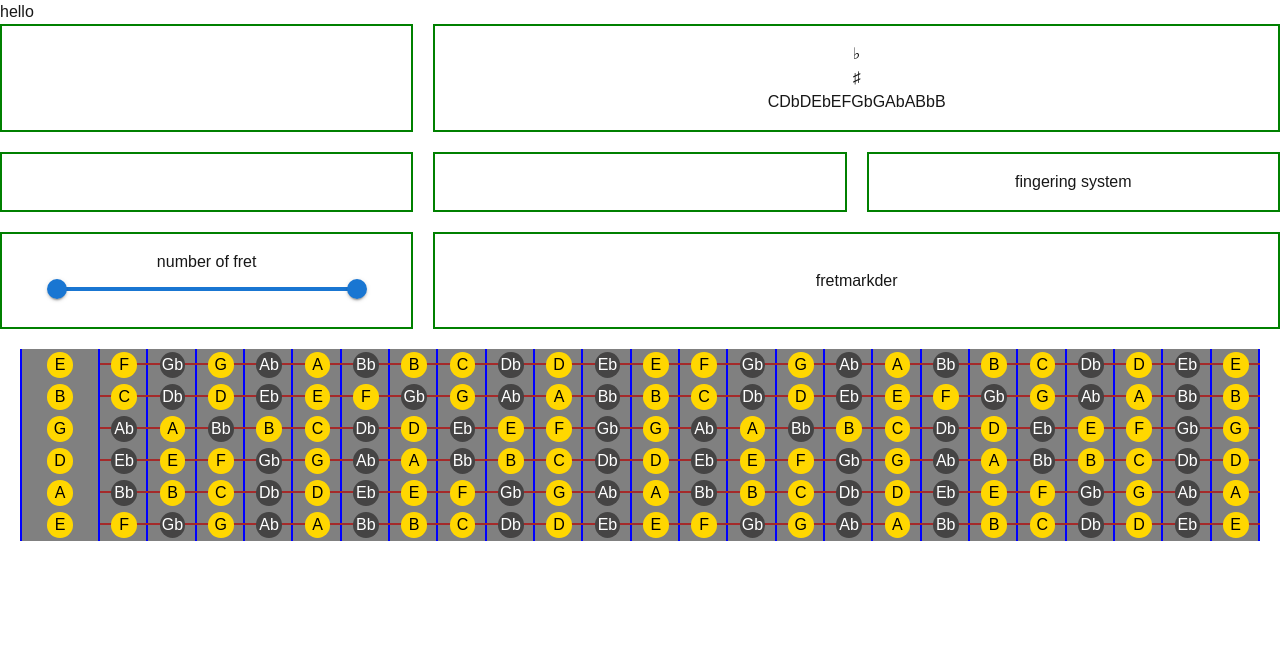
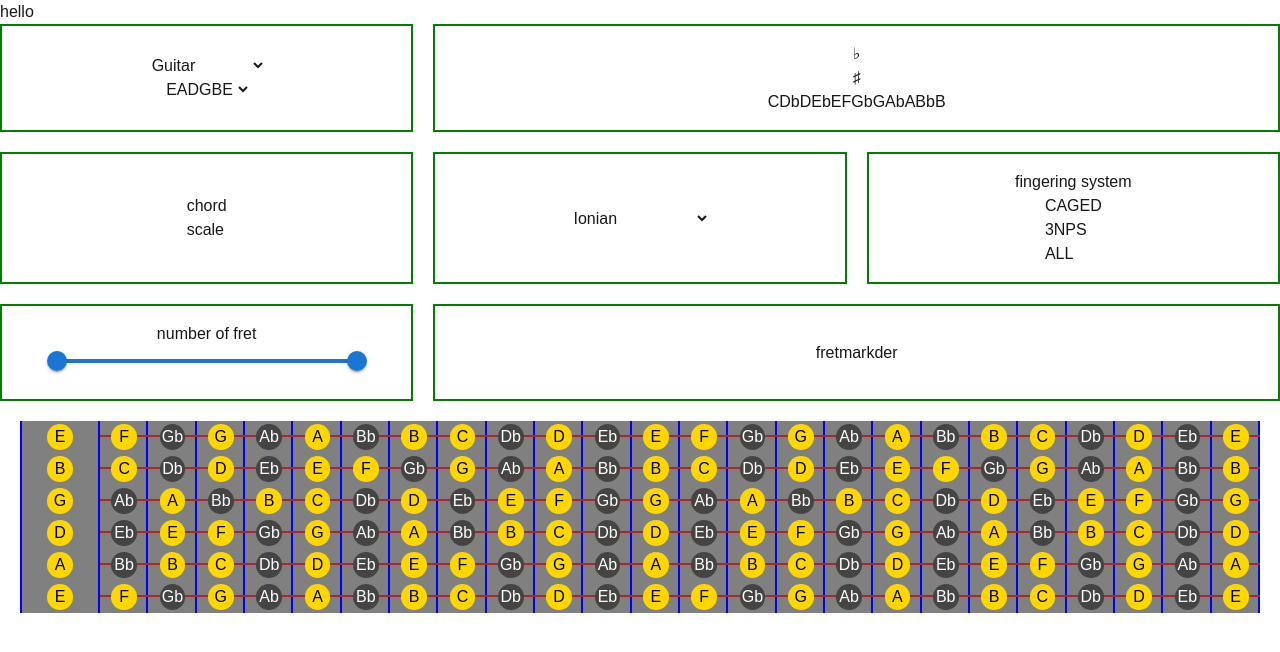
Before and after one commit to jxxnghwxn/fretboard, a Next.js app: page / in a window 1280 px wide. Shown: the top 652 px of the page. Built offline with nearby package versions, Linux system fonts and the light colour scheme.

Commit message:
add selecting chord and scale

```diff
--- a/app/components/FretboardGet.tsx
+++ b/app/components/FretboardGet.tsx
@@ -1,5 +1,5 @@
 // import Image from 'next/image';
-import { notes, instruments, systems, tunings } from '@/lib/music';
+import { notes, instruments, scaleTypes, tunings } from '@/lib/music';
 
 import s from '@/styles/FretboardGet.module.css';
 
@@ -18,7 +18,7 @@ export default function FretboardGet({ fretState }) {
   const numberOfFrets = fretEnd - fretStart + 1;
 
   const selectedKey = fretState.key;
-  const selectedSystem = systems[fretState.system].degree; // from user input
+  const selectedSystem = scaleTypes[fretState.scaleType].degree; // from user input
 
   const selectedNotesArray =
     fretState.accidental === 'flat' ? notes.flat : notes.sharp;
--- a/app/components/FretboardSet.tsx
+++ b/app/components/FretboardSet.tsx
@@ -1,11 +1,29 @@
-import { notes, instruments, tunings, systems } from '@/lib/music';
-// import { selectedNotesArray } from '@/lib/constant';
+// import { useState } from 'react';
+
+import {
+  notes,
+  instruments,
+  tunings,
+  scaleTypes,
+  chordTypes,
+} from '@/lib/music';
 
 // CSS
 import s from '@/styles/FretboardSet.module.css';
+
+// other Components
 import RangeSlider from './RangeSlider';
+// import PopUpSelectSystem from './PopUpSelectSystem';
 
 export default function FretboardSet({ fretState, updateFretState }) {
+  // const [popUpIsOpen, setPopUpIsOpen] = useState(false);
+  // const openPopUp = () => {
+  //   setPopUpIsOpen(true);
+  // };
+  // const closePopUp = () => {
+  //   setPopUpIsOpen(false);
+  // };
+
   const selectedNotesArray =
     fretState.accidental === 'flat' ? notes.flat : notes.sharp;
   const notesArray = [
@@ -19,17 +37,43 @@ export default function FretboardSet({ fretState, updateFretState }) {
         {/*instrument and tuning*/}
         <div className={`${s.item}`}>
           <div>
-            <label htmlFor='instrument'></label>
+            <div className={`hidden`}>instrument</div>
+            <select
+              id='instrument'
+              value={fretState.instrument}
+              onChange={(e) => updateFretState('instrument', e.target.value)}
+            >
+              {Object.entries(instruments).map(([key, { name }]) => (
+                <option value={key} key={key}>
+                  {name}
+                </option>
+              ))}
+            </select>
           </div>
           <div>
-            <label htmlFor='tuning'></label>
+            <div className={`hidden`}>tuning</div>
+            <select
+              id='tuning'
+              value={fretState.tuning}
+              onChange={(e) => {
+                updateFretState('tuning', e.target.value);
+              }}
+            >
+              {Object.entries(tunings[fretState.instrument]).map(
+                ([tuningKey, tuningValue]) => (
+                  <option value={tuningKey} key={tuningKey}>
+                    {tuningValue}
+                  </option>
+                )
+              )}
+            </select>
           </div>
         </div>
 
         {/*accidental and note*/}
         <div className={`${s.item} col-span-2`}>
           <div>
-            <label className={`hidden`}>accidental</label>
+            <div className={`hidden`}>accidental</div>
             <div>
               <div
                 onClick={() => updateFretState('accidental', 'flat')}
@@ -46,7 +90,7 @@ export default function FretboardSet({ fretState, updateFretState }) {
             </div>
           </div>
           <div>
-            <label htmlFor='note'></label>
+            <div className={`hidden`}>note</div>
             <div className={`flex`}>
               {notesArray.map((note, idx) => (
                 <div key={idx}>{note}</div>
@@ -55,40 +99,76 @@ export default function FretboardSet({ fretState, updateFretState }) {
           </div>
         </div>
 
-        {/*chord or sclae*/}
+        {/*system type*/}
         <div className={`${s.item}`}>
-          <label htmlFor=''></label>
+          <div className={`hidden`}></div>
+          <div>
+            <div onClick={() => updateFretState('systemType', 'chord')}>
+              chord
+            </div>
+            <div onClick={() => updateFretState('systemType', 'scale')}>
+              scale
+            </div>
+          </div>
         </div>
 
-        {/*specific chord or scale*/}
+        {/*scale type, chord type*/}
         <div className={`${s.item}`}>
-          <label htmlFor='system'></label>
+          <div className={`hidden`}></div>
+          <select
+            id='system'
+            value={
+              fretState.systemType === 'scale'
+                ? fretState.scaleType
+                : fretState.chordType
+            }
+            onChange={(e) =>
+              updateFretState(
+                fretState.systemType === 'scale' ? 'scaleType' : 'chordType',
+                e.target.value
+              )
+            }
+          >
+            {Object.entries(
+              fretState.systemType === 'scale' ? scaleTypes : chordTypes
+            ).map(([key, { name }]) => (
+              <option value={key} key={key}>
+                {name}
+              </option>
+            ))}
+          </select>
         </div>
 
         {/*fingering system*/}
         <div className={`${s.item}`}>
-          <label htmlFor='fingerSystem'>fingering system</label>
-          {/* <div>
-            <div onClick={updateFretState('fingerSystem', 'CAGED')}>CAGED</div>
-            <div onClick={updateFretState('fingerSystem', '3NPS')}>3NPS</div>
-            <div onClick={updateFretState('fingerSystem', 'ALL')}>ALL</div>
-          </div> */}
+          <div htmlFor='fingerSystem'>fingering system</div>
+          <div>
+            <div onClick={() => updateFretState('fingerSystem', 'CAGED')}>
+              CAGED
+            </div>
+            <div onClick={() => updateFretState('fingerSystem', '3NPS')}>
+              3NPS
+            </div>
+            <div onClick={() => updateFretState('fingerSystem', 'ALL')}>
+              ALL
+            </div>
+          </div>
         </div>
 
         {/*number of fret*/}
         <div className={`${s.item}`}>
-          <label htmlFor='number of fret'>number of fret</label>
+          <div>number of fret</div>
           <RangeSlider settings={fretState} updateSetting={updateFretState} />
         </div>
 
         {/*fret marker*/}
         <div className={`${s.item} col-span-2`}>
-          <label htmlFor='fretmarker'>fretmarkder</label>
+          <div>fretmarkder</div>
         </div>
       </div>
 
       {/* <div className="temp">
-        <label htmlFor=""></label>
+        <div htmlFor=""></div>
         <select name="" id="">
           <option value=""></option>
           <option value=""></option>
--- /dev/null
+++ b/app/components/PopUpSelectSystem.tsx
@@ -0,0 +1,3 @@
+export default function PopUpSelectSystem() {
+  return <div>htl</div>;
+}
--- a/app/lib/reducer.ts
+++ b/app/lib/FretState.ts
@@ -3,8 +3,9 @@ interface FretState {
   tuning: string;
   accidental: 'flat' | 'sharp';
   key: string;
-  harmonySet: string;
-  system: string;
+  systemType: string;
+  scaleType: string;
+  chordType: string;
   fingerSystem: string;
   fretRange: [number, number];
   fretmarker: {
@@ -20,8 +21,9 @@ export const initFretState: FretState = {
   tuning: 'standard',
   accidental: 'flat',
   key: 'C',
-  harmonySet: 'scale',
-  system: 'ionian',
+  systemType: 'scale',
+  scaleType: 'ionian',
+  chordType: 'maj7',
   fingerSystem: '3NPS',
   fretRange: [1, 24],
   fretmarker: { note: 'note', degree: 'degree', none: 'none' },
--- a/app/lib/music.ts
+++ b/app/lib/music.ts
@@ -1,6 +1,6 @@
 export const notes = {
   flat: ['A', 'Bb', 'B', 'C', 'Db', 'D', 'Eb', 'E', 'F', 'Gb', 'G', 'Ab'],
-  sharp: ['A', 'A#', 'B', 'C', 'C#', 'D', 'D#', 'E', 'F', 'F#', 'G', 'G#'],
+  sharp: ['A', 'A♯', 'B', 'C', 'C♯', 'D', 'D♯', 'E', 'F', 'F♯', 'G', 'G♯'],
 };
 
 export const degrees = {
@@ -9,10 +9,10 @@ export const degrees = {
 };
 
 export const instruments = {
-  guitar: { label: 'Guitar', nbStrings: 6 },
-  guitar_7: { label: '7-string guitar', nbStrings: 7 },
-  bass: { label: 'Bass', nbStrings: 4 },
-  bass_5: { label: '5-string bass', nbStrings: 5 },
+  guitar: { name: 'Guitar', nbStrings: 6 },
+  guitar_7: { name: '7-string guitar', nbStrings: 7 },
+  bass: { name: 'Bass', nbStrings: 4 },
+  bass_5: { name: '5-string bass', nbStrings: 5 },
 };
 
 export const tunings = {
@@ -32,21 +32,46 @@ export const tunings = {
   },
 };
 
-export const systems = {
+export const scaleTypes = {
   chromatic: {
-    label: 'Chromatic',
+    name: 'Chromatic',
     degree: [0, 1, 2, 3, 4, 5, 6, 7, 8, 9, 10, 11],
   },
-  ionian: { label: 'Ionian', degree: [0, 2, 4, 5, 7, 9, 11] },
-  dordan: { label: 'Dorian', degree: [0, 2, 3, 5, 7, 9, 10] },
-  phrygian: { label: 'Phrygian', degree: [0, 1, 3, 5, 7, 8, 10] },
-  lydian: { label: 'Lydian', degree: [0, 2, 4, 6, 7, 9, 11] },
-  mixolydian: { label: 'Mixolydian', degree: [0, 2, 4, 5, 7, 9, 10] },
-  aeolian: { label: 'Aeolian', degree: [0, 2, 3, 5, 7, 8, 10] },
-  locrian: { label: 'Locrian', degree: [0, 1, 3, 5, 6, 8, 10] },
-  majorPentatonic: { label: 'Major Pentatonic', degree: [0, 2, 4, 7, 9] },
-  minorPentatonic: { label: 'Minor Pentatonic', degree: [0, 3, 5, 7, 10] },
-  blues: { label: 'Blues', degree: [0, 3, 5, 6, 7, 10] },
-  harmonicMinor: { label: 'Harmonic Minor', degree: [0, 2, 3, 5, 7, 8, 11] },
-  melodicMinor: { label: 'Melodic Minor', degree: [0, 2, 3, 5, 7, 9, 11] },
+  majorPentatonic: { name: 'Major Pentatonic', degree: [0, 2, 4, 7, 9] },
+  minorPentatonic: { name: 'Minor Pentatonic', degree: [0, 3, 5, 7, 10] },
+
+  // Major ( Minor )
+  ionian: { name: 'Ionian', degree: [0, 2, 4, 5, 7, 9, 11] },
+  dordan: { name: 'Dorian', degree: [0, 2, 3, 5, 7, 9, 10] },
+  phrygian: { name: 'Phrygian', degree: [0, 1, 3, 5, 7, 8, 10] },
+  lydian: { name: 'Lydian', degree: [0, 2, 4, 6, 7, 9, 11] },
+  mixolydian: { name: 'Mixolydian', degree: [0, 2, 4, 5, 7, 9, 10] },
+  aeolian: { name: 'Aeolian', degree: [0, 2, 3, 5, 7, 8, 10] },
+  locrian: { name: 'Locrian', degree: [0, 1, 3, 5, 6, 8, 10] },
+  // Harmonic Minor
+  harmonicMinor: { name: 'Harmonic Minor', degree: [0, 2, 3, 5, 7, 8, 11] },
+  harmonicMinor2: { name: 'Lociran ♯6', degree: [0, 2, 3, 5, 7, 8, 11] },
+  harmonicMinor3: { name: 'Ionian ♯5', degree: [0, 1, 3, 5, 6, 9, 10] },
+  harmonicMinor4: { name: 'Dorian ♯4', degree: [0, 2, 3, 6, 7, 9, 10] },
+  harmonicMinor5: { name: 'Phrygian #3', degree: [0, 1, 4, 5, 7, 8, 10] },
+  harmonicMinor6: { name: 'Lydian ♯2', degree: [0, 3, 4, 6, 7, 9, 11] },
+  harmonicMinor7: { name: 'Locrian ♭4♭7', degree: [0, 1, 3, 4, 6, 8, 9] }, // **
+  // Melodic Minor
+  melodicMinor: { name: 'Melodic Minor', degree: [0, 2, 3, 5, 7, 9, 11] },
+  melodicMinor2: { name: 'Dorian ♭2', degree: [0, 1, 3, 5, 7, 9, 10] },
+  melodicMinor3: { name: 'Lydian #5', degree: [0, 2, 4, 6, 8, 9, 11] }, // **
+  melodicMinor4: { name: 'Lydian ♭7', degree: [0, 2, 4, 6, 7, 9, 10] },
+  melodicMinor5: { name: 'Mixolydian ♭6', degree: [0, 2, 4, 5, 7, 8, 10] },
+  melodicMinor6: { name: 'Aeolian ♭5', degree: [0, 2, 3, 5, 6, 8, 10] },
+  melodicMinor7: { name: 'Locrian ♭4', degree: [0, 1, 3, 4, 6, 8, 10] },
+  // other
+  blues: { name: 'Blues', degree: [0, 3, 5, 6, 7, 10] },
 };
+
+export const chordTypes = {
+  maj: { name: 'major', degree: [0, 4, 7] },
+  min: { name: 'minor', degree: [0, 3, 7] },
+  maj7: { name: 'major7', degree: [0, 4, 7, 11] },
+  min7: { name: 'minor7', degree: [0, 3, , 7, 10] },
+  dom7: { name: '7', degree: [0, 4, 7, 10] },
+};
--- a/app/page.tsx
+++ b/app/page.tsx
@@ -3,7 +3,7 @@ import { useReducer } from 'react';
 
 import FretboardSet from '@/components/FretboardSet';
 import FretboardGet from '@/components/FretboardGet';
-import { initFretState, fretStateReducer } from './lib/reducer';
+import { initFretState, fretStateReducer } from './lib/FretState';
 
 export default function Home() {
   const [fretState, dispatch] = useReducer(fretStateReducer, initFretState);
--- a/app/styles/FretboardGet.module.css
+++ b/app/styles/FretboardGet.module.css
@@ -76,6 +76,3 @@
   background-color: rgb(69, 68, 68);
   color: white;
 }
-
-.openString {
-}
```
